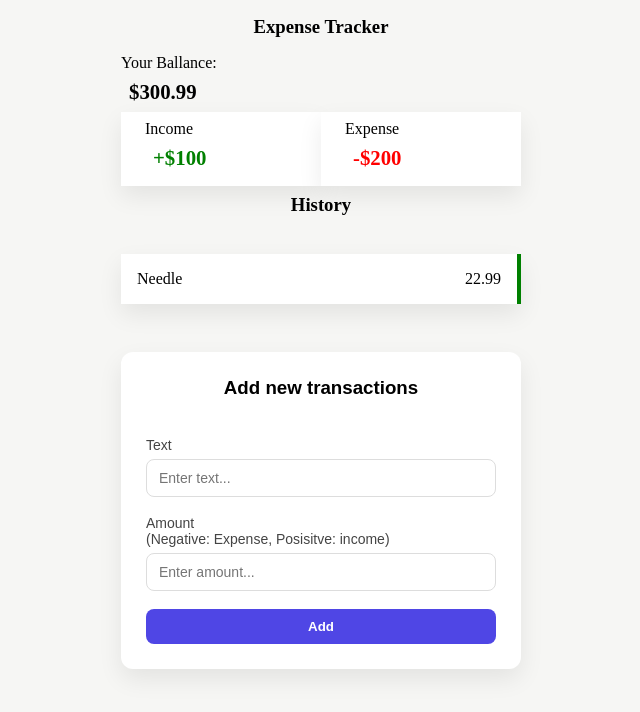
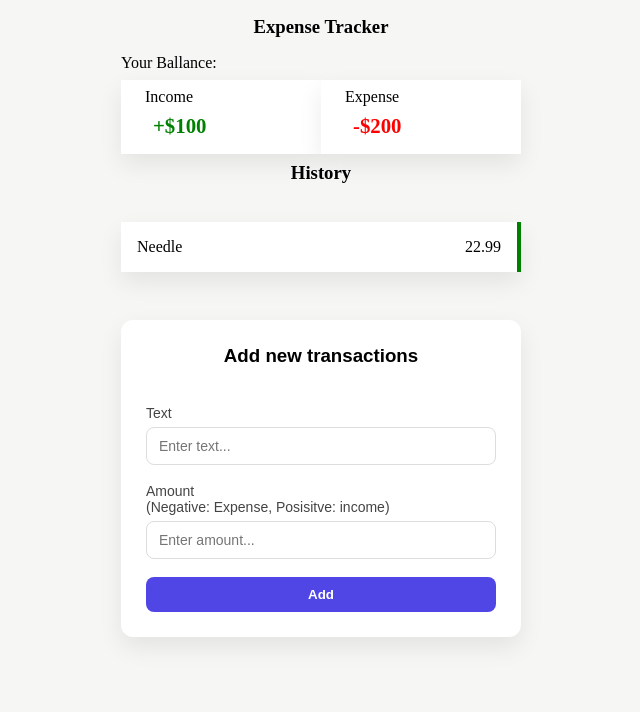
Before and after one commit to yusef-codes10/expense-tracker-vue, a Vue app: page / in a window 1280 px wide. Shown: the top 712 px of the page, without its empty margins (319-959 px from the left). Built offline with nearby package versions, Linux system fonts and the light colour scheme.

Commit message:
using the pinia store in other component

```diff
--- a/src/components/DisplaySection.vue
+++ b/src/components/DisplaySection.vue
@@ -1,10 +1,14 @@
-<script setup></script>
+<script setup>
+import { useStore } from '@/stores/useExpense'
+</script>
 
 <template>
   <div class="header">
     <h3>Expense Tracker</h3>
     <div class="balance">
-      <p>Your Ballance: <span> $300.99</span></p>
+      <p>
+        Your Ballance: <span> {{ useStore.balance }}</span>
+      </p>
     </div>
     <div class="values">
       <div class="income">
--- a/src/stores/useExpense.js
+++ b/src/stores/useExpense.js
@@ -1,4 +1,8 @@
 // this is the pinia store
 import { defineStore } from 'pinia'
+import { ref } from 'vue'
 
-export const useStore = defineStore('useExpense', () => {})
+export const useStore = defineStore('useExpense', () => {
+  // *state
+  const balance = ref(300)
+})
```
